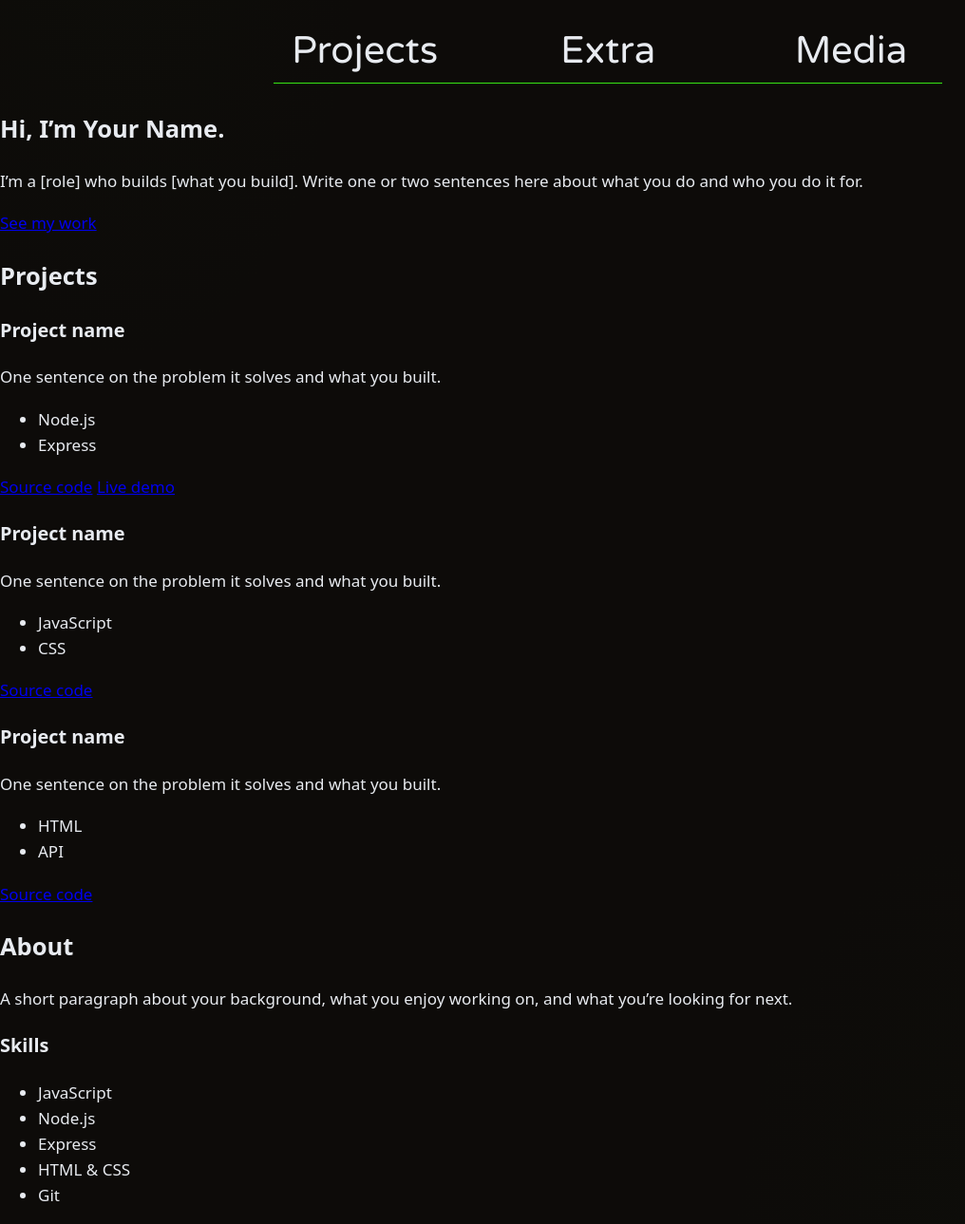
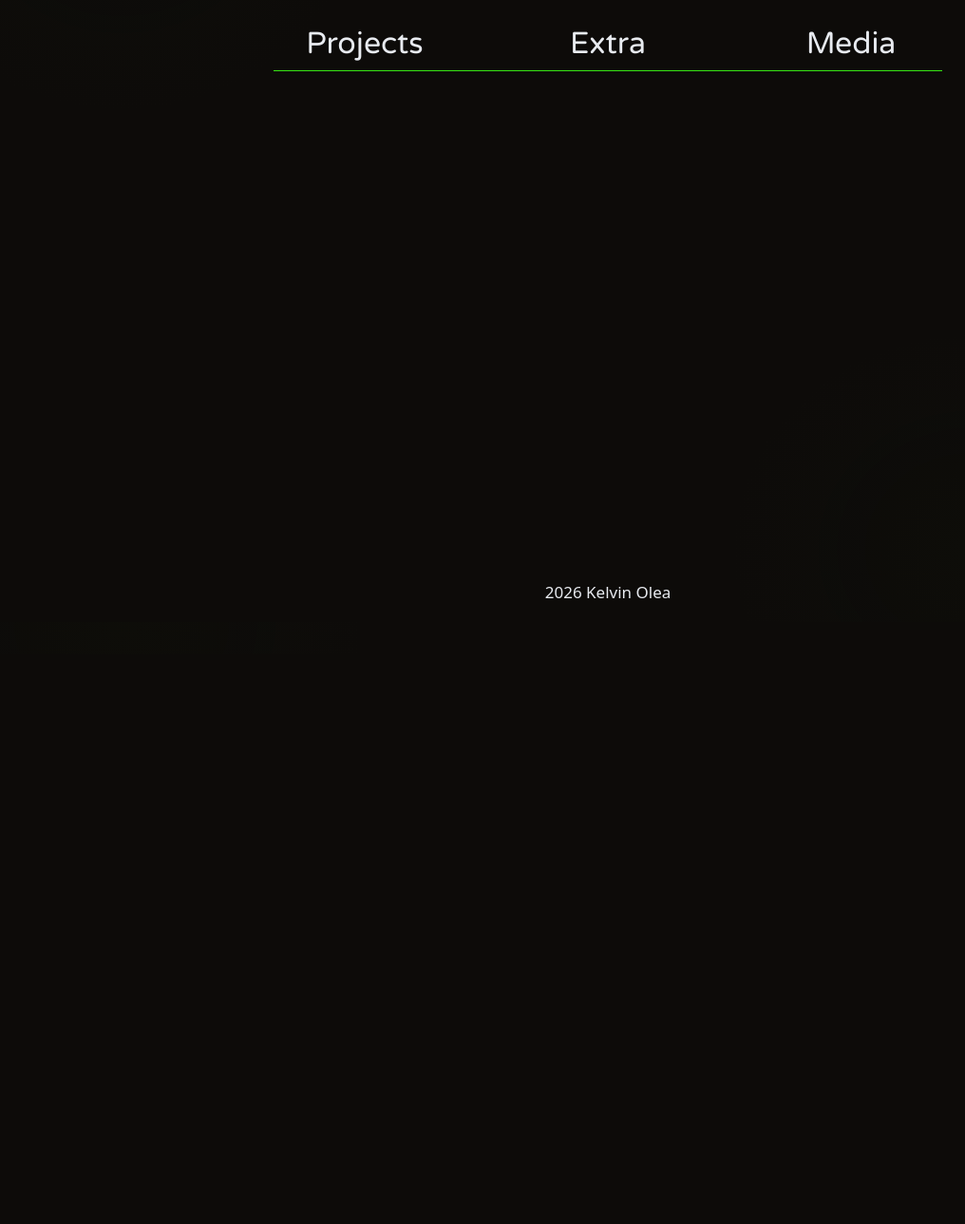
Before and after one commit to Kelvin-Olea/PersonalWebsite, a plain HTML site: page index.html in a window 1280 px wide. Shown: the part 111-1400 px from the top of the page at 95% size, without its empty margins (0-1016 px from the left). After the commit the page ends 800 px from the top, so only its background shows below. Drawn offline with Linux system fonts and the light colour scheme.

Commit message:
Changed sizing

```diff
--- a/css/styles.css
+++ b/css/styles.css
@@ -48,6 +48,7 @@ header {
   animation: spinUp 1.5s cubic-bezier(0.15, 0.6, 0.3, 0.978), slowSpin 24s linear 1.5s infinite, fadeIn 0.8s ease both;
 }
 
+/* ---------- Nav ---------- */
 nav {
   position: relative;
   display: flex;
@@ -77,7 +78,7 @@ nav::after {
   font-family: var(--font-title);
   font-weight: 400;
   font-style: normal;
-  font-size: 2.5rem;
+  font-size: 2rem;
 
 }
 
@@ -105,6 +106,15 @@ nav::after {
   transition: color 0.25s ease;
 }
 
+/* ---------- Footer ---------- */
+footer {
+  display: flex;
+  flex-direction: column;
+  align-items: center;
+  text-align: center;
+  margin-top: 40%;
+}
+
 /* ---------- Keyframes ---------- */
 @keyframes spinUp {
   to { transform: rotate(720deg); }
--- a/index.html
+++ b/index.html
@@ -28,8 +28,8 @@
 
     <nav aria-label="Main">
         <a class="nav-button" href="#projects">Projects</a>
-        <a class="nav-button" href="#about">Extra</a>
-        <a class="nav-button" href="#extra">Media</a>
+        <a class="nav-button" href="#extra">Extra</a>
+        <a class="nav-button" href="#media">Media</a>
     </nav>
 
 
@@ -39,89 +39,27 @@
 
     <!-- Intro -->
     <section id="top" class="hero">
-      <h1>Hi, I’m Your Name.</h1>
-      <p class="lead">I’m a [role] who builds [what you build]. Write one or two sentences here about what you do and who you do it for.</p>
-      <a class="button" href="#projects">See my work</a>
+
     </section>
-
     <!-- Projects -->
     <section id="projects">
-      <h2>Projects</h2>
 
-      <div class="project-grid">
-
-        <article class="project">
-          <h3>Project name</h3>
-          <p>One sentence on the problem it solves and what you built.</p>
-          <ul class="tags">
-            <li>Node.js</li>
-            <li>Express</li>
-          </ul>
-          <p class="links">
-            <a href="https://github.com/yourname/project">Source code</a>
-            <a href="https://project-demo.com">Live demo</a>
-          </p>
-        </article>
-
-        <article class="project">
-          <h3>Project name</h3>
-          <p>One sentence on the problem it solves and what you built.</p>
-          <ul class="tags">
-            <li>JavaScript</li>
-            <li>CSS</li>
-          </ul>
-          <p class="links">
-            <a href="https://github.com/yourname/project">Source code</a>
-          </p>
-        </article>
-
-        <article class="project">
-          <h3>Project name</h3>
-          <p>One sentence on the problem it solves and what you built.</p>
-          <ul class="tags">
-            <li>HTML</li>
-            <li>API</li>
-          </ul>
-          <p class="links">
-            <a href="https://github.com/yourname/project">Source code</a>
-          </p>
-        </article>
-
-      </div>
     </section>
 
     <!-- About -->
     <section id="about">
-      <h2>About</h2>
-      <p>A short paragraph about your background, what you enjoy working on, and what you’re looking for next.</p>
 
-      <h3>Skills</h3>
-      <ul class="tags">
-        <li>JavaScript</li>
-        <li>Node.js</li>
-        <li>Express</li>
-        <li>HTML &amp; CSS</li>
-        <li>Git</li>
-      </ul>
     </section>
 
     <!-- Contact -->
     <section id="contact">
-      <h2>Contact</h2>
-      <p>The best way to reach me is by email.</p>
-      <p>
-        <a href="mailto:you@example.com">you@example.com</a>
-      </p>
-      <p class="links">
-        <a href="https://github.com/yourname">GitHub</a>
-        <a href="https://www.linkedin.com/in/yourname">LinkedIn</a>
-      </p>
+
     </section>
 
   </main>
 
   <footer class="site-footer">
-    <p>&copy; <span id="year">2026</span> Your Name</p>
+    <p><span id="year">2026</span> Kelvin Olea</p>
   </footer>
 </body>
 </html>
```
